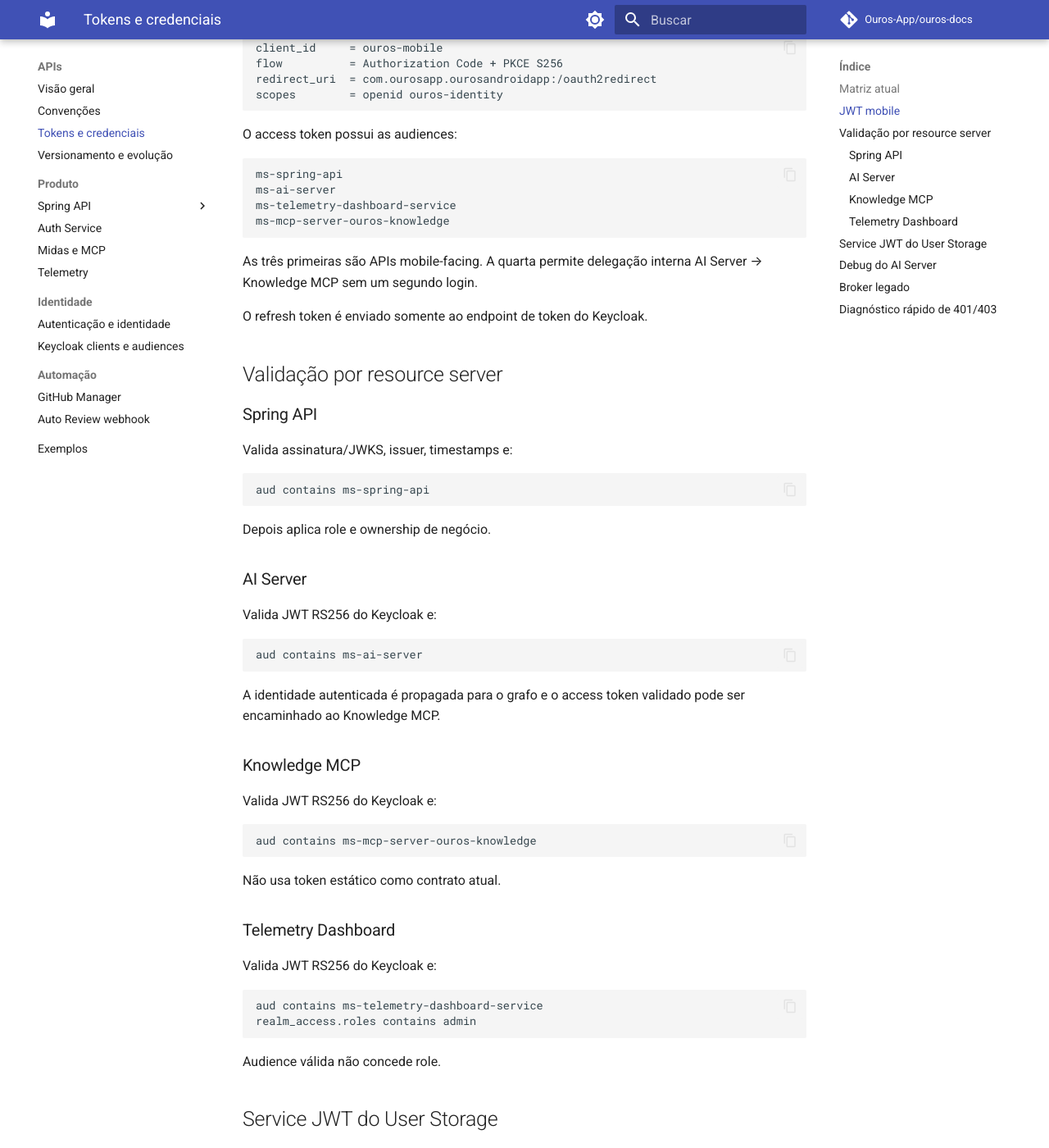
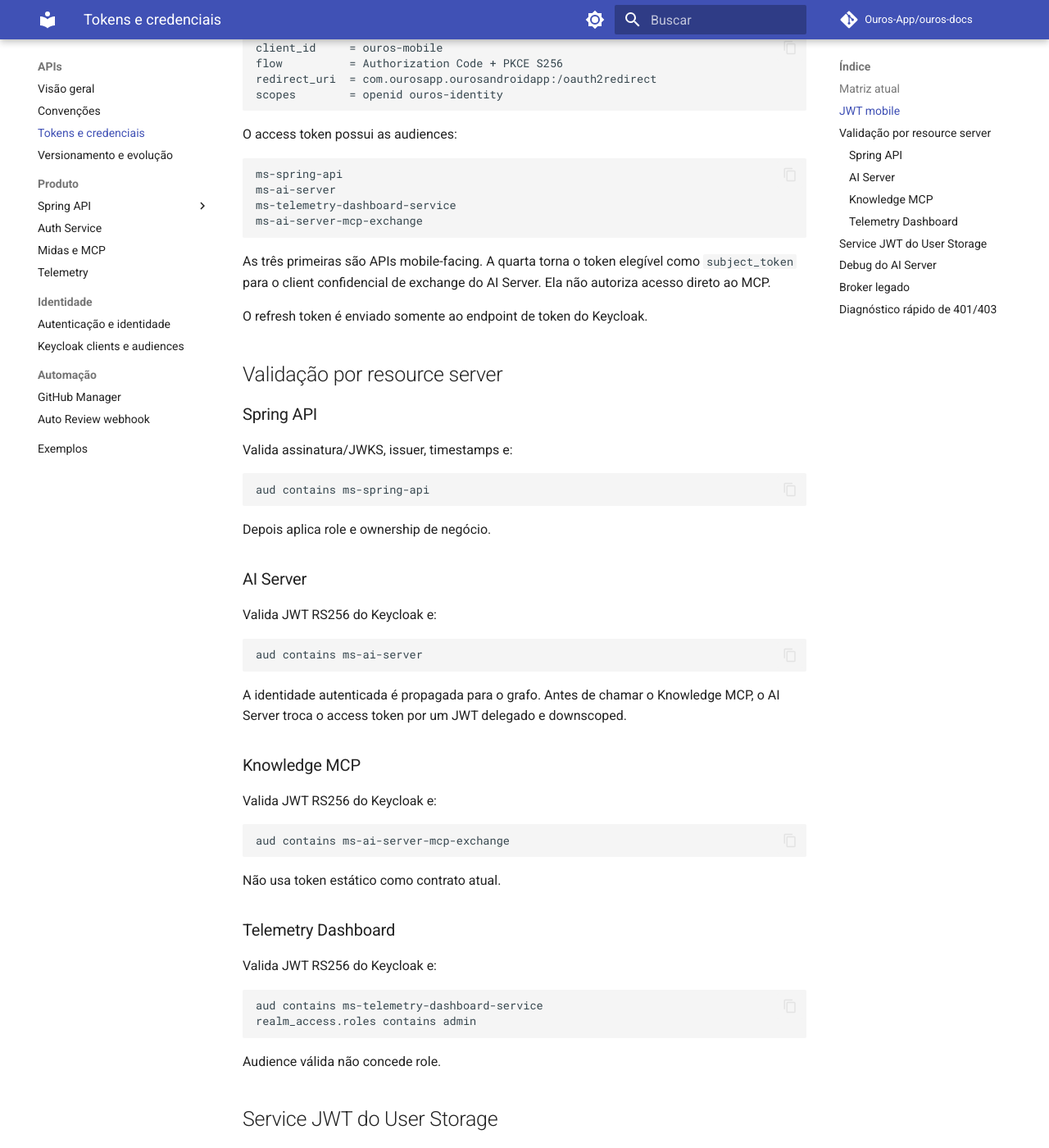
Before and after one commit to Ouros-App/ouros-docs, an MkDocs documentation site: the page built from docs/apis/token-compatibility.md, in a window 1280 px wide and 1400 px high, scrolled down 1181 px. Shown: the whole window at 82% size. Built offline with MkDocs 1.6.1 and Material for MkDocs 9.7.7, drawn with Linux system fonts in a browser that asks for light colours; comment, search, counter and statistics services are not loaded; some of the changed text lies outside the part shown.

Commit message:
docs(auth): distinguish mobile and delegated MCP tokens

````diff
--- a/docs/apis/token-compatibility.md
+++ b/docs/apis/token-compatibility.md
@@ -6,12 +6,12 @@
 
 | Credencial | Origem | Spring | AI Server | Knowledge MCP | Telemetry | Auth interno |
 | --- | --- | ---: | ---: | ---: | ---: | ---: |
-| JWT `ouros-mobile` | Authorization Code + PKCE | ✅ | ✅ | ✅* | ✅** | ❌ |
+| JWT `ouros-mobile` | Authorization Code + PKCE | ✅ | ✅ | ✅* | ❌ | ❌ |
 | JWT do broker legado | `ms-auth-service-broker` | ✅ | ✅ | ✅ | ✅** | ❌ |
 | JWT `ms-ai-server-debug` | Direct Grant interno | ❌ | ✅ | ✅ | ❌ | ❌ |
 | service JWT `keycloak-user-storage` | Client Credentials | ❌ | ❌ | ❌ | ❌ | ✅ |
 
-\* O Android não chama o Knowledge MCP diretamente. A audience existe porque o AI Server encaminha o mesmo JWT ao MCP quando o Midas usa tools.
+\* O Android usa Telemetry apenas onde a role/autorização de negócio permitir. O Knowledge MCP não aceita diretamente o JWT mobile.
 
 \** O Telemetry autentica o JWT, mas as rotas atuais de dashboard exigem também a realm role `admin`. Usuários autenticados sem essa role recebem `403`.
 
@@ -34,10 +34,10 @@
 ms-spring-api
 ms-ai-server
 ms-telemetry-dashboard-service
-ms-mcp-server-ouros-knowledge
+ms-ai-server-mcp-exchange
 ```
 
-As três primeiras são APIs mobile-facing. A quarta permite delegação interna AI Server → Knowledge MCP sem um segundo login.
+As três primeiras são APIs mobile-facing. A quarta torna o token elegível como `subject_token` para o client confidencial de exchange do AI Server. Ela não autoriza acesso direto ao MCP.
 
 O refresh token é enviado somente ao endpoint de token do Keycloak.
 
@@ -61,14 +61,14 @@
 aud contains ms-ai-server
 ```
 
-A identidade autenticada é propagada para o grafo e o access token validado pode ser encaminhado ao Knowledge MCP.
+A identidade autenticada é propagada para o grafo. Antes de chamar o Knowledge MCP, o AI Server troca o access token por um JWT delegado e downscoped.
 
 ### Knowledge MCP
 
 Valida JWT RS256 do Keycloak e:
 
 ```text
-aud contains ms-mcp-server-ouros-knowledge
+aud contains ms-ai-server-mcp-exchange
 ```
 
 Não usa token estático como contrato atual.
@@ -102,6 +102,7 @@
 Direct Access Grant
 aud=ms-ai-server
 aud=ms-mcp-server-ouros-knowledge
+azp=ms-ai-server-mcp-exchange
 ```
 
 Ele existe apenas para o console `/debug` e não é contrato do aplicativo Android.
````
